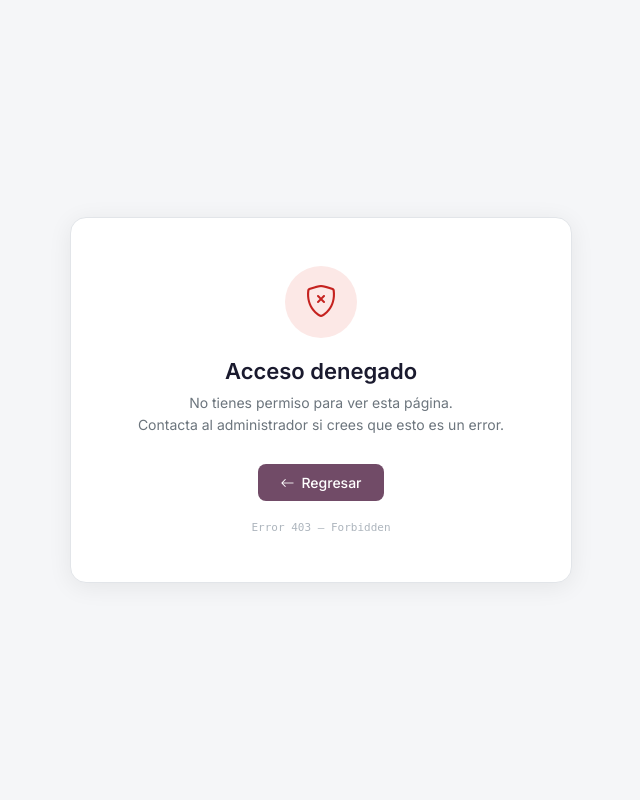
After one commit to epachecoosnaya/Demos_Activities, a Flask app: template templates/403.html in a window 1280 px wide. The commit adds this page. Shown: the whole page, without its empty margins (319-959 px from the left). Run offline with Flask 3, Linux system fonts and the light colour scheme; the template is opened without the code that fills it, so the values that code supplies are empty; some libraries are stand-ins or nearby versions.

Commit message:
Add files via upload

```diff
--- a/app.py
+++ b/app.py
@@ -650,5 +650,19 @@ def permisos_reset(uid):
     flash("Permisos restablecidos al rol por defecto","success")
     return redirect(url_for("permisos_modulo"))
 
+
+# ── ERROR HANDLERS ────────────────────────────────────────
+@app.errorhandler(403)
+def error_403(e):
+    return render_template("403.html"), 403
+
+@app.errorhandler(404)
+def error_404(e):
+    return render_template("404.html"), 404
+
+@app.errorhandler(500)
+def error_500(e):
+    return render_template("404.html"), 500
+
 if __name__ == "__main__":
     app.run(debug=True)
--- /dev/null
+++ b/templates/403.html
@@ -0,0 +1,29 @@
+<!DOCTYPE html>
+<html lang="es">
+<head>
+  <meta charset="UTF-8">
+  <meta name="viewport" content="width=device-width, initial-scale=1">
+  <title>Acceso denegado</title>
+  <link href="https://fonts.googleapis.com/css2?family=Inter:wght@300;400;500;600&display=swap" rel="stylesheet">
+  <link href="https://cdn.jsdelivr.net/npm/bootstrap-icons@1.11.3/font/bootstrap-icons.css" rel="stylesheet">
+  <style>
+    body { font-family:'Inter',sans-serif; margin:0; min-height:100vh; background:#f5f6f8; display:flex; align-items:center; justify-content:center; }
+    .card { background:#fff; border-radius:16px; padding:48px 40px; text-align:center; max-width:420px; width:100%; box-shadow:0 4px 24px rgba(0,0,0,0.07); border:1px solid #e2e5e9; }
+    .icon-wrap { width:72px; height:72px; border-radius:50%; background:#fce8e6; display:flex; align-items:center; justify-content:center; margin:0 auto 20px; font-size:32px; color:#c5221f; }
+    h1 { font-size:22px; font-weight:700; color:#1a1a2e; margin:0 0 8px; }
+    p  { font-size:14px; color:#6c757d; margin:0 0 28px; line-height:1.6; }
+    .btn { display:inline-flex; align-items:center; gap:7px; padding:10px 22px; background:#714B67; color:#fff; border-radius:8px; text-decoration:none; font-size:14px; font-weight:500; transition:background .15s; }
+    .btn:hover { background:#875A7B; color:#fff; }
+    .code { font-size:11px; color:#adb5bd; margin-top:20px; font-family:monospace; }
+  </style>
+</head>
+<body>
+  <div class="card">
+    <div class="icon-wrap"><i class="bi bi-shield-x"></i></div>
+    <h1>Acceso denegado</h1>
+    <p>No tienes permiso para ver esta página.<br>Contacta al administrador si crees que esto es un error.</p>
+    <a href="javascript:history.back()" class="btn"><i class="bi bi-arrow-left"></i> Regresar</a>
+    <div class="code">Error 403 — Forbidden</div>
+  </div>
+</body>
+</html>
--- a/templates/base.html
+++ b/templates/base.html
@@ -216,12 +216,16 @@
 
     <div class="nav-section">En desarrollo</div>
     <a class="nav-link-item disabled"><i class="bi bi-bar-chart-fill"></i> Reportes <span class="nav-badge">Pronto</span></a>
+    {% if session.get('rol') == 'admin' %}
     <a href="{{ url_for('configuracion') }}" class="nav-link-item {% if request.endpoint == 'configuracion' %}active{% endif %}">
       <i class="bi bi-gear-fill"></i> Configuración
     </a>
+    {% endif %}
+    {% if session.get('rol') == 'admin' %}
     <a href="{{ url_for('permisos_modulo') }}" class="nav-link-item {% if request.endpoint == 'permisos_modulo' %}active{% endif %}">
       <i class="bi bi-shield-lock-fill"></i> Permisos
     </a>
+    {% endif %}
     <a class="nav-link-item disabled"><i class="bi bi-robot"></i> Asistente IA <span class="nav-badge">Pronto</span></a>
   </nav>
 
```
Also changed, not shown: templates/404.html (added, +29 -0 lines).
